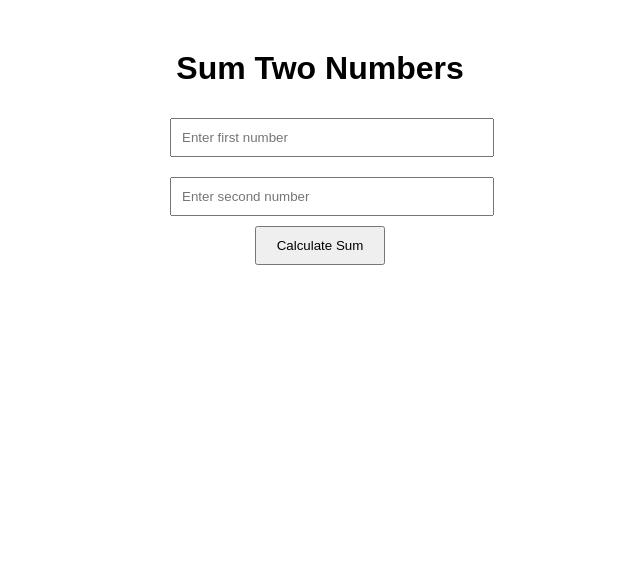
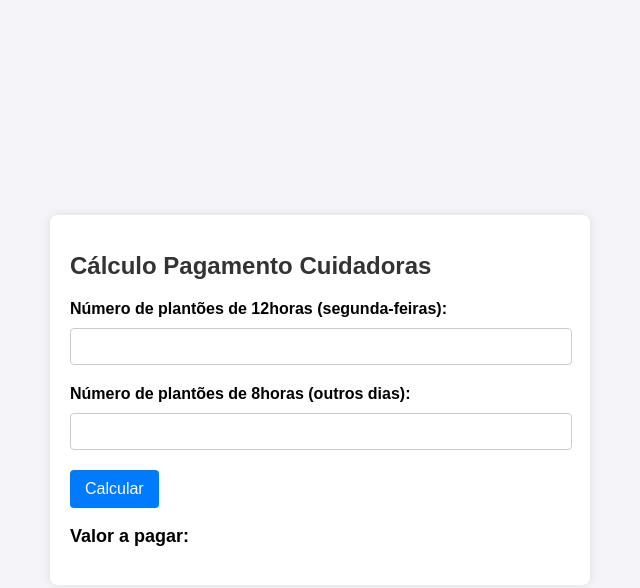
Before and after one commit to renatoandersonrosa/cuidadoras, a plain HTML site: page index.html in a window 1280 px wide. Shown: the whole page, without its empty margins (320-960 px from the left). Drawn offline with Linux system fonts and the light colour scheme.

Commit message:
Update index.html

```diff
--- a/index.html
+++ b/index.html
@@ -1,30 +1,105 @@
 <!DOCTYPE html>
-<html lang="en">
+<html lang="pt-BR">
 <head>
     <meta charset="UTF-8">
     <meta name="viewport" content="width=device-width, initial-scale=1.0">
-    <title>Sum Form</title>
+    <title>Cálculo Pagamento Cuidadoras</title>
     <style>
-        body { font-family: Arial, sans-serif; }
-        .container { max-width: 300px; margin: 50px auto; text-align: center; }
-        input { margin: 10px 0; padding: 10px; width: 100%; }
-        button { padding: 10px 20px; }
+        body {
+            font-family: Arial, sans-serif;
+            display: flex;
+            justify-content: center;
+            align-items: center;
+            height: 100vh;
+            margin: 0;
+            background-color: #f4f4f9;
+        }
+
+        .container {
+            background: white;
+            padding: 20px;
+            border-radius: 8px;
+            box-shadow: 0 0 10px rgba(0,0,0,0.1);
+            width: 100%;
+            max-width: 500px;
+        }
+
+        h1 {
+            margin-bottom: 20px;
+            font-size: 24px;
+            color: #333;
+        }
+
+        label {
+            display: block;
+            margin-bottom: 10px;
+            font-weight: bold;
+        }
+
+        input[type="number"] {
+            width: calc(100% - 20px);
+            padding: 10px;
+            margin-bottom: 20px;
+            border: 1px solid #ccc;
+            border-radius: 4px;
+        }
+
+        button {
+            background-color: #007bff;
+            color: white;
+            border: none;
+            padding: 10px 15px;
+            font-size: 16px;
+            border-radius: 4px;
+            cursor: pointer;
+        }
+
+        button:hover {
+            background-color: #0056b3;
+        }
+
+        #result {
+            font-size: 18px;
+            font-weight: bold;
+        }
     </style>
 </head>
 <body>
     <div class="container">
-        <h1>Sum Two Numbers</h1>
-        <input type="number" id="num1" placeholder="Enter first number">
-        <input type="number" id="num2" placeholder="Enter second number">
-        <button onclick="calculateSum()">Calculate Sum</button>
-        <p id="result"></p>
+        <h1>Cálculo Pagamento Cuidadoras</h1>
+        <form id="calculationForm">
+            <label for="plantao12h">Número de plantões de 12horas (segunda-feiras):</label>
+            <input type="number" id="plantao12h" name="plantao12h" required>
+            <br>
+            <label for="plantao8h">Número de plantões de 8horas (outros dias):</label>
+            <input type="number" id="plantao8h" name="plantao8h" required>
+            <br>
+            <button type="button" onclick="calculate()">Calcular</button>
+        </form>
+        <p id="result">Valor a pagar: </p>
     </div>
+
     <script>
-        function calculateSum() {
-            const num1 = parseFloat(document.getElementById('num1').value);
-            const num2 = parseFloat(document.getElementById('num2').value);
-            const sum = num1 + num2;
-            document.getElementById('result').innerText = 'Sum: ' + sum;
+        function calculate() {
+            // Get the input values
+            const plantao12h = parseFloat(document.getElementById('plantao12h').value);
+            const plantao8h = parseFloat(document.getElementById('plantao8h').value);
+
+            // Check if the inputs are valid numbers
+            if (isNaN(plantao12h) || isNaN(plantao8h)) {
+                alert('Por favor, insira números válidos.');
+                return;
+            }
+
+            // Define the rates
+            const rate12h = 190;
+            const rate8h = 170;
+
+            // Calculate the total amount
+            const total = (plantao12h * rate12h) + (plantao8h * rate8h);
+
+            // Display the result
+            document.getElementById('result').textContent = `Valor a pagar: R$ ${total.toFixed(2)}`;
         }
     </script>
 </body>
```
